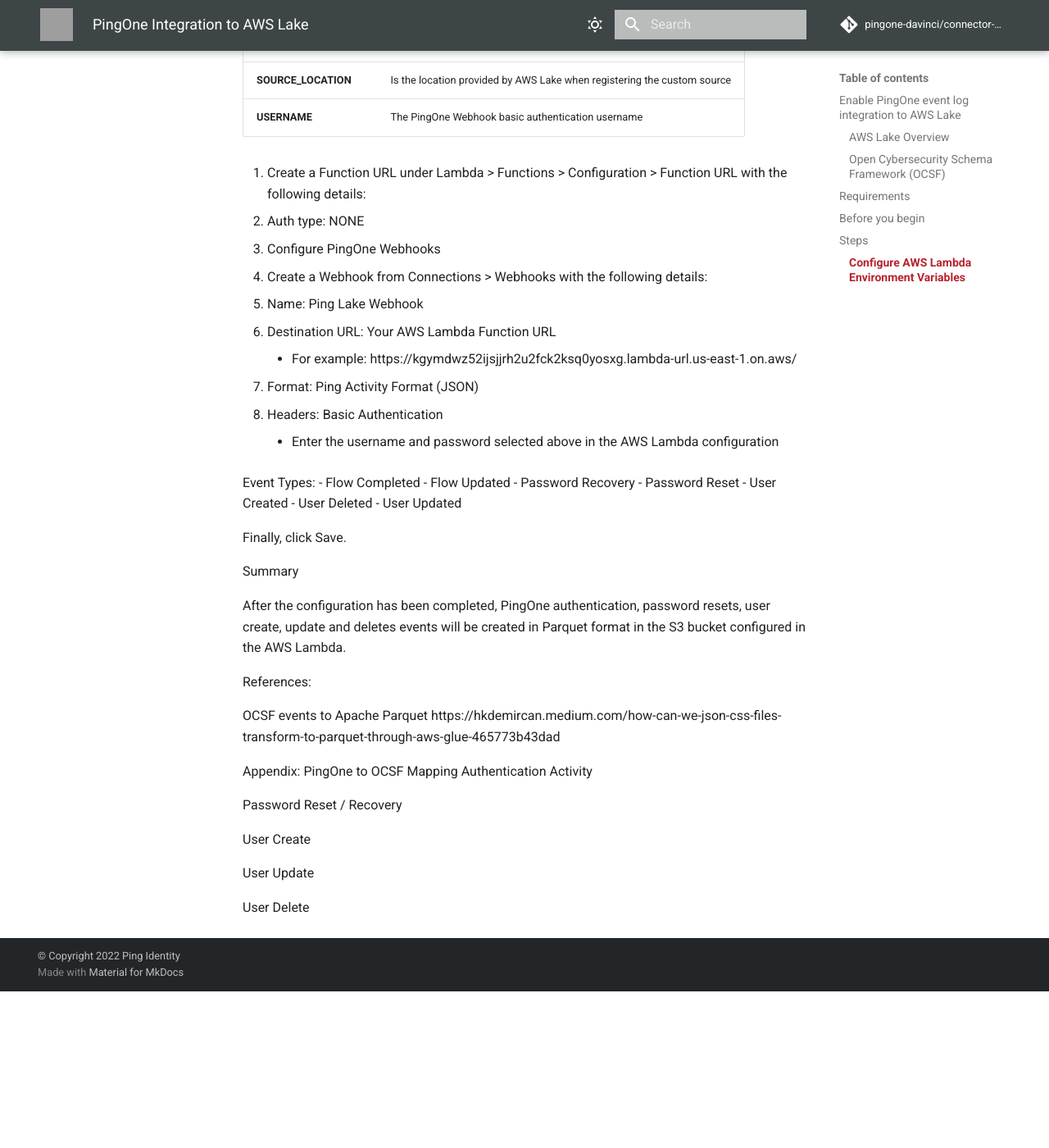
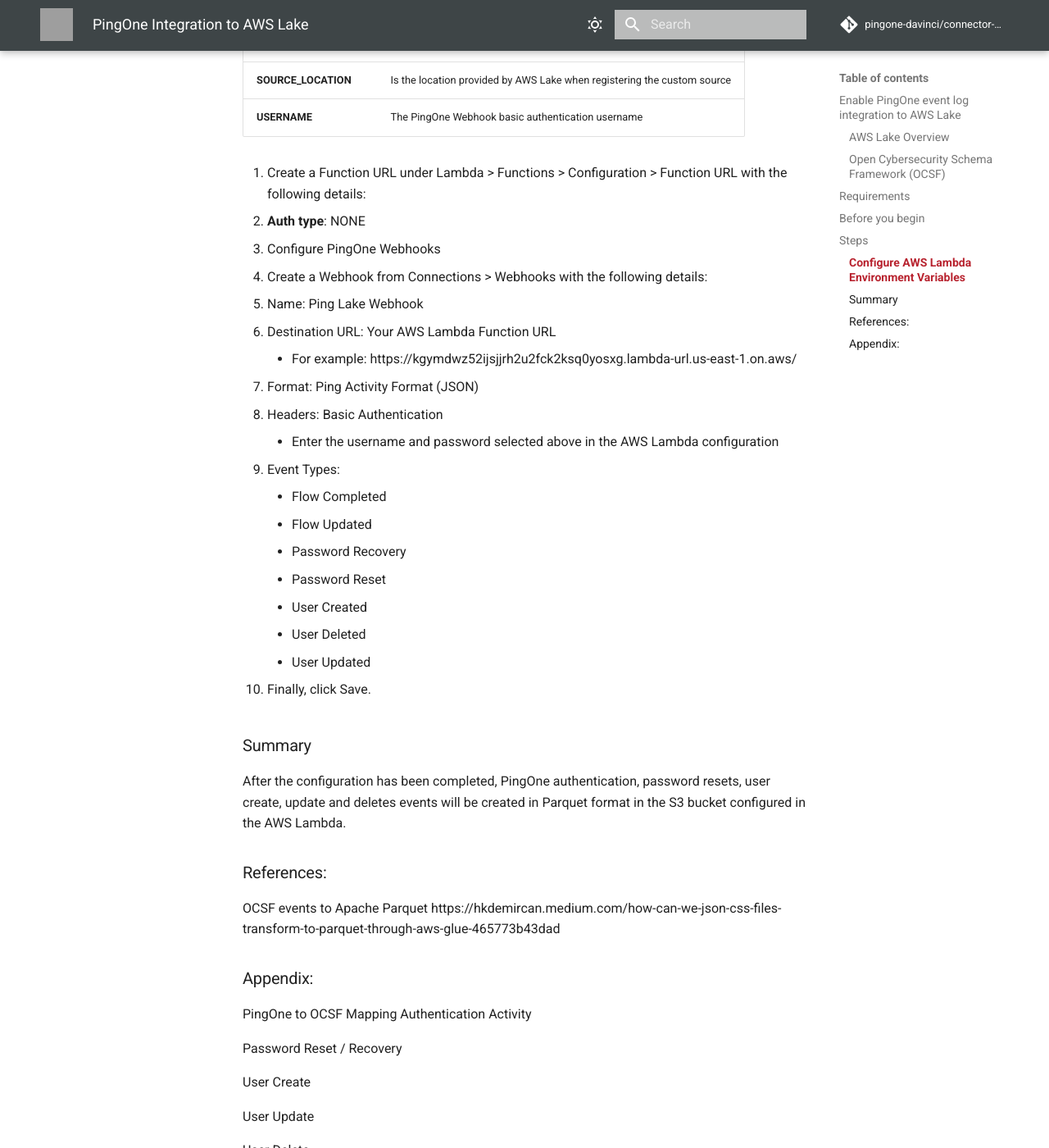
Before and after one commit to pingone-davinci/documentation, an MkDocs documentation site: the page built from docs/aws-lake/README.md, in a window 1280 px wide and 1400 px high, scrolled down 1772 px. Shown: the whole window at 82% size. Built offline with MkDocs 1.6.1 and Material for MkDocs 9.7.7, drawn with Linux system fonts in a browser that asks for light colours; comment, search, counter and statistics services are not loaded; before the commit the page ends 2981 px from its top, so only the background shows below that; grey boxes are pictures that could not be loaded.

Commit message:
Update README.md

```diff
--- a/docs/aws-lake/README.md
+++ b/docs/aws-lake/README.md
@@ -55,25 +56,25 @@
      * Enter the username and password selected above in the AWS Lambda configuration
 
 
-Event Types:
-- Flow Completed
-- Flow Updated
-- Password Recovery
-- Password Reset
-- User Created
-- User Deleted
-- User Updated
+  * Event Types:
+    - Flow Completed
+    - Flow Updated
+    - Password Recovery
+    - Password Reset
+    - User Created
+    - User Deleted
+    - User Updated
 
 
 
-Finally, click Save.
+5. Finally, click Save.
 
 
-Summary
+### Summary
 
 After the configuration has been completed, PingOne authentication, password resets, user create, update and deletes events will be created in Parquet format in the S3 bucket configured in the AWS Lambda.
 
-References:
+### References:
 
 OCSF events to Apache Parquet
 https://hkdemircan.medium.com/how-can-we-json-css-files-transform-to-parquet-through-aws-glue-465773b43dad
@@ -83,7 +84,8 @@
 
 
 
-Appendix:
+### Appendix:
+
 PingOne to OCSF Mapping
 Authentication Activity
 
```
Also changed, not shown: other parts of docs/aws-lake/README.md (+4 -3 lines).
